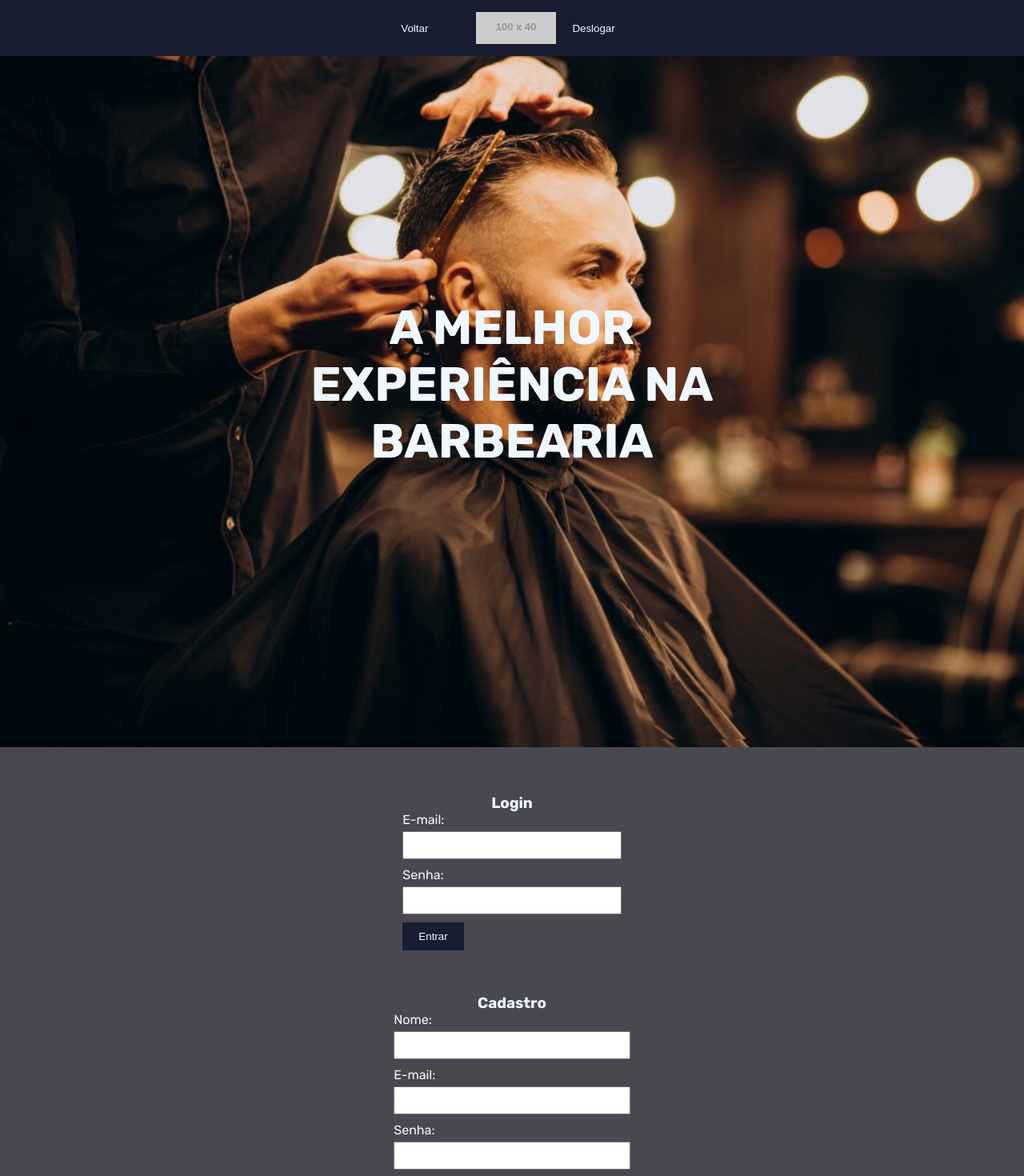
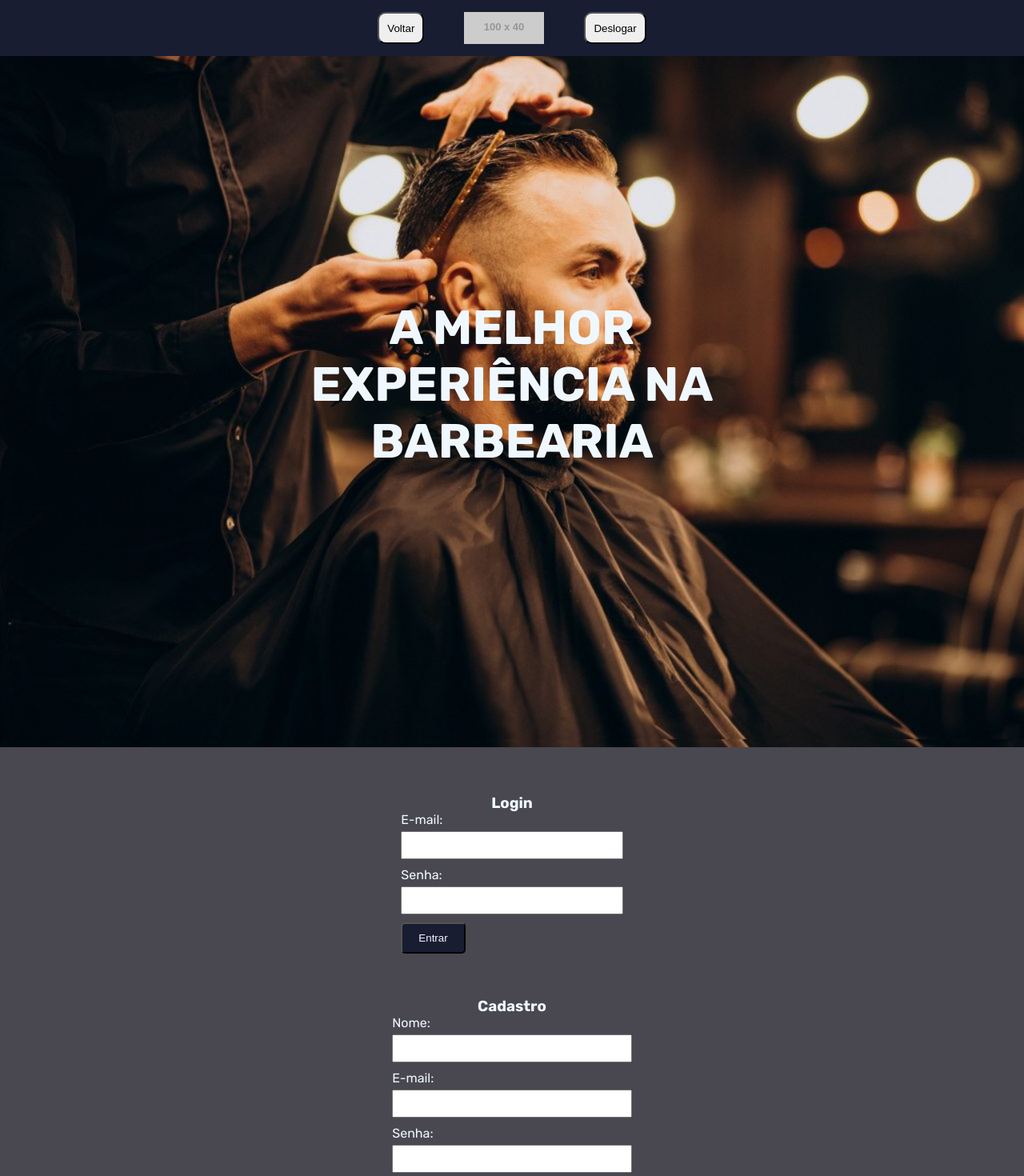
Before and after one commit to fabiotsouza/projeto, a Next.js app: page / in a window 1280 px wide. Shown: the top 1470 px of the page at 80% size. Built offline with nearby package versions, Linux system fonts and the light colour scheme.

Commit message:
menu superior pronto

```diff
--- a/app/Tela_Inicial.css
+++ b/app/Tela_Inicial.css
@@ -85,10 +85,6 @@ input[type="password"] {
 }
 
 button {
-    padding: 10px 20px;
-    background-color: #191D32;
-    color: #f0f8ff;
-    border: none;
     cursor: pointer;
 }
 
--- a/app/agendamento/page.js
+++ b/app/agendamento/page.js
@@ -90,6 +90,7 @@ function Agendamento() {
                 <div className="centralizar">
 
                     <form onSubmit={(e) => enviaPesquisa(e)}>
+                        <button className="limpar" onClick={()=> alteraPesquisa("")  }>Limpar</button>
                         <input type="search" placeholder="Pesquisar" onChange={(e) => alteraPesquisa(e.target.value)} />
                         <button className="pesquisa" onClick={() => buscaPorNome(pesquisa)} ><FontAwesomeIcon icon={faMagnifyingGlass} /></button>
                     </form>
--- a/app/components/Menu_cliente.css
+++ b/app/components/Menu_cliente.css
@@ -11,3 +11,9 @@
     margin-right: 50px;
 
 }
+
+.deslogar{
+    padding: 10px;
+    border-radius: 10px;
+    margin-left: 50px;
+}
--- a/app/components/Menu_cliente.js
+++ b/app/components/Menu_cliente.js
@@ -12,7 +12,7 @@ function Menu_cliente() {
         <div className="menuSup">
             <button className="voltar" onClick={()=> window.location.href = "/home_cliente"}>Voltar</button>
             <img src="https://placehold.co/100x40" />
-            <button onClick={()=> {deslogar(), window.location.href = "./"}}>Deslogar</button>
+            <button className="deslogar" onClick={()=> {deslogar(), window.location.href = "./"}}>Deslogar</button>
         </div>
 
     );
--- a/app/page.js
+++ b/app/page.js
@@ -120,7 +120,7 @@ function Inicio() {
                     <input type="email" id="email_login" name="email" onChange={(e)=> alteraEmail(e.target.value)} required />
                     <label htmlFor="password">Senha:</label>
                     <input type="password" id="password_login" name="password" onChange={(e)=> alteraSenha(e.target.value)} required />
-                    <button type="submit">Entrar</button>
+                    <button className='btn' type="submit">Entrar</button>
                 </form>
             </section>
 
@@ -133,7 +133,7 @@ function Inicio() {
                     <input type="email" id="cadastro-email"  onChange={(e)=> alteraEmail(e.target.value)} required />
                     <label htmlFor="cadastro-password">Senha:</label>
                     <input type="password" id="cadastro-password"  onChange={(e)=> alteraSenha(e.target.value)} required />
-                    <button type="submit">Cadastrar</button>
+                    <button className='btn' type="submit">Cadastrar</button>
                 </form>
             </div>
 
```
Also changed, not shown: app/agendamento/agendamento.css (+7 -2 lines), app/components/Menu.js (+26 -13 lines), app/components/menu.css (+10 -5 lines), app/api/agendamentos/[dia]/route.js (line endings or trailing spaces).
